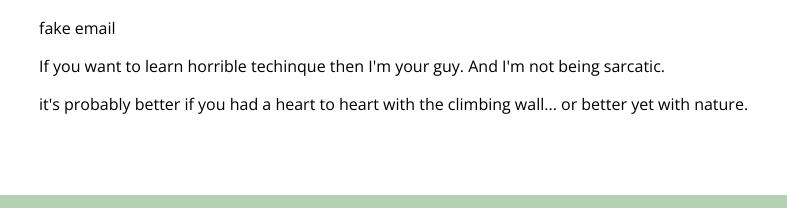
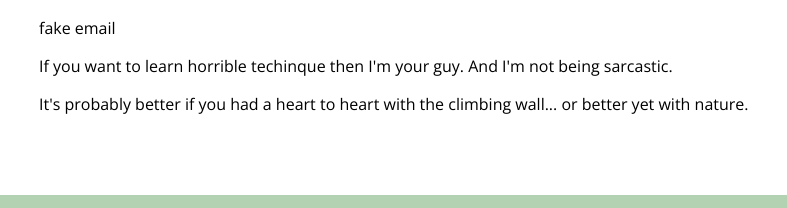
Before and after one commit to wchabs/wchabs.github.io, a plain HTML site: page contact.html in a window 1280 px wide. Shown: the part 174-382 px from the top of the page, 217-1004 px from the left. Drawn offline with nearby package versions, Linux system fonts and the light colour scheme.

Commit message:
spelling and grammar updates

```diff
--- a/contact.html
+++ b/contact.html
@@ -35,8 +35,8 @@
     <div class="contacthero">
         <h2>Contact info:</h2>
         <p>fake email</p>
-        <p>If you want to learn horrible techinque then I'm your guy. And I'm not being sarcatic.</p>
-        <p>it's probably better if you had a heart to heart with the climbing wall... or better yet with nature.</p>
+        <p>If you want to learn horrible techinque then I'm your guy. And I'm not being sarcastic.</p>
+        <p>It's probably better if you had a heart to heart with the climbing wall... or better yet with nature.</p>
     </div>
 
     <div class="footer">
```
